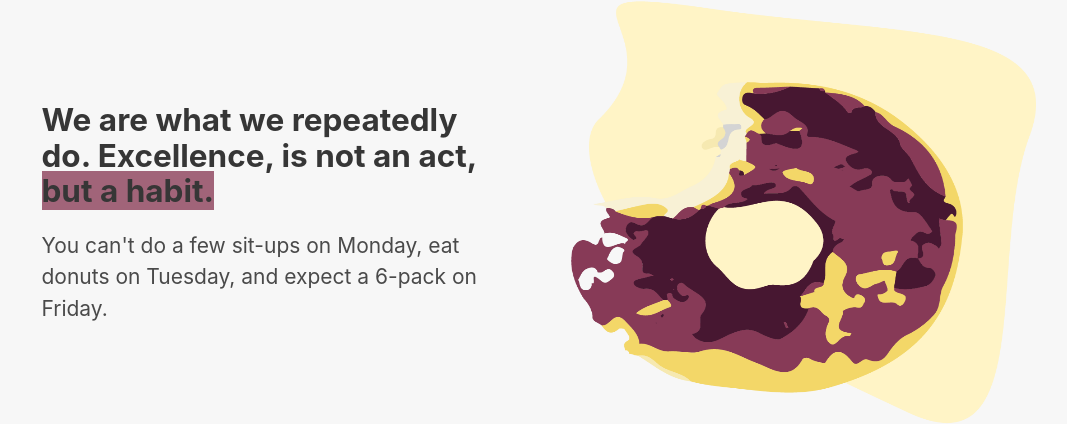
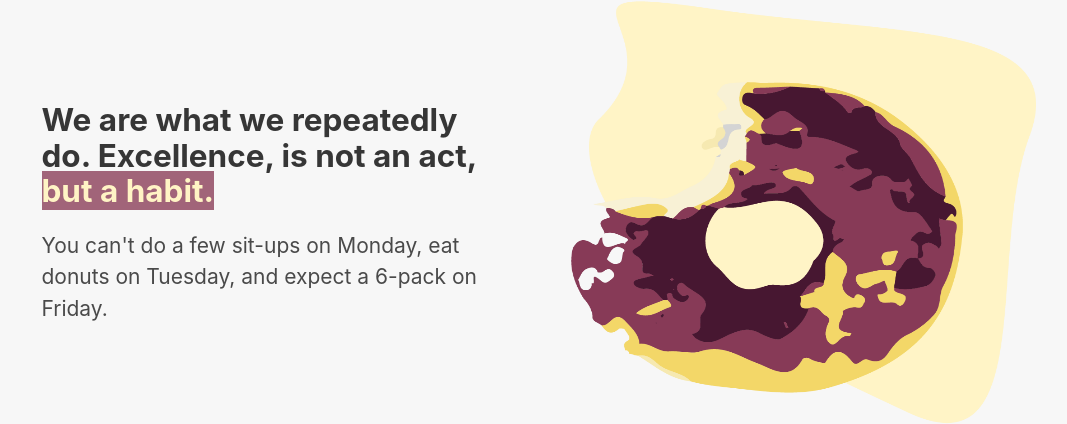
Before and after one commit to danieljbell/cloudcannon-test, a Jekyll site: the page built from index.html, in a window 1280 px wide. Shown: the part 1098-1522 px from the top of the page, without its empty margins (130-1197 px from the left). Built offline with Jekyll 4.4.1, drawn with Linux system fonts in a browser that asks for light colours; the list of posts is cut into pages by our own code.

Commit message:
updating font color

```diff
--- a/index.html
+++ b/index.html
@@ -37,7 +37,7 @@ title: Home
         <h3>
           <strong>
             We are what we repeatedly do.
-            Excellence, is not an act, <span class="darkpinkbg">but a habit.</span>
+            Excellence, is not an act, <span class="cream darkpinkbg">but a habit.</span>
           </strong>
         </h3>
         <p>
```
